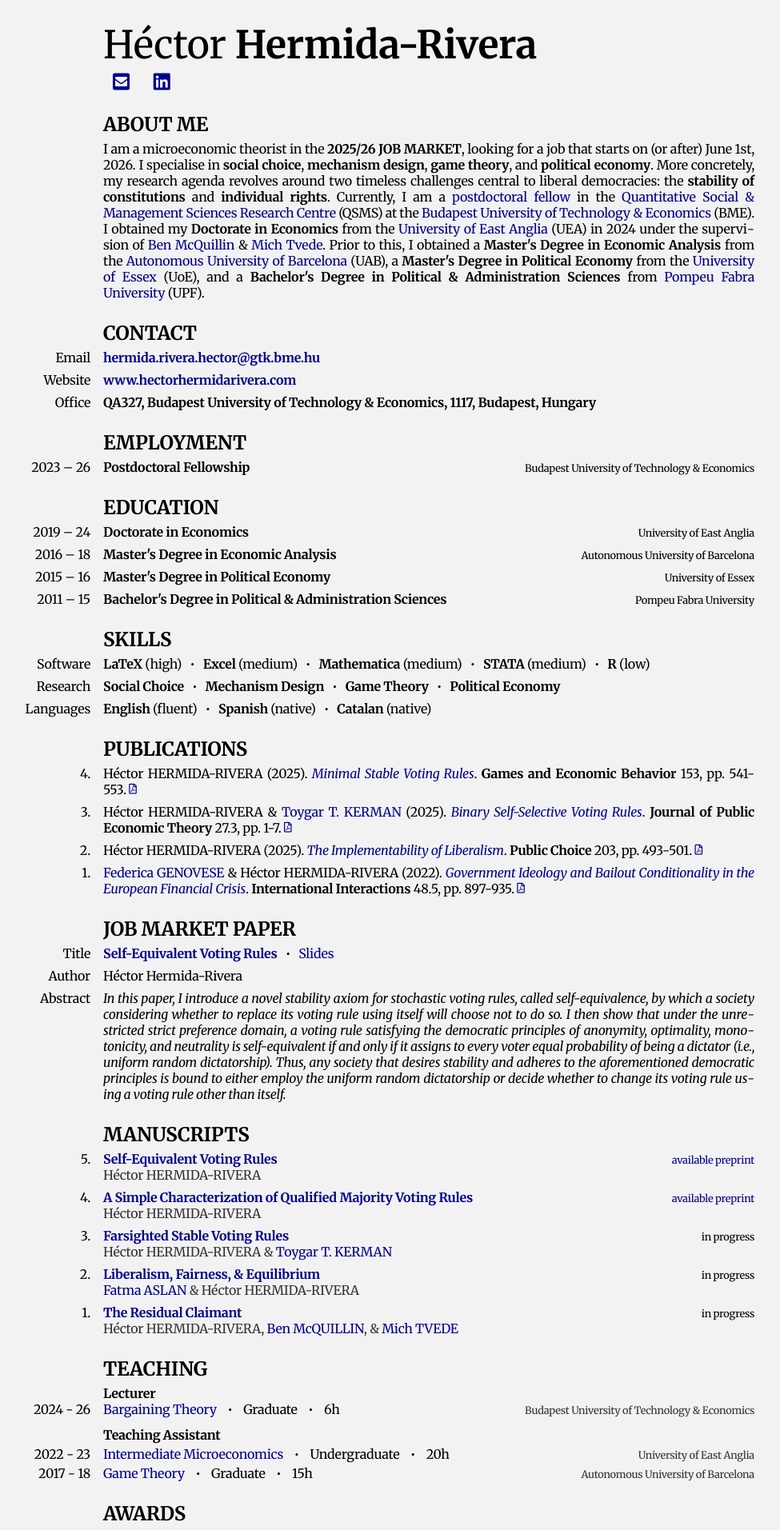
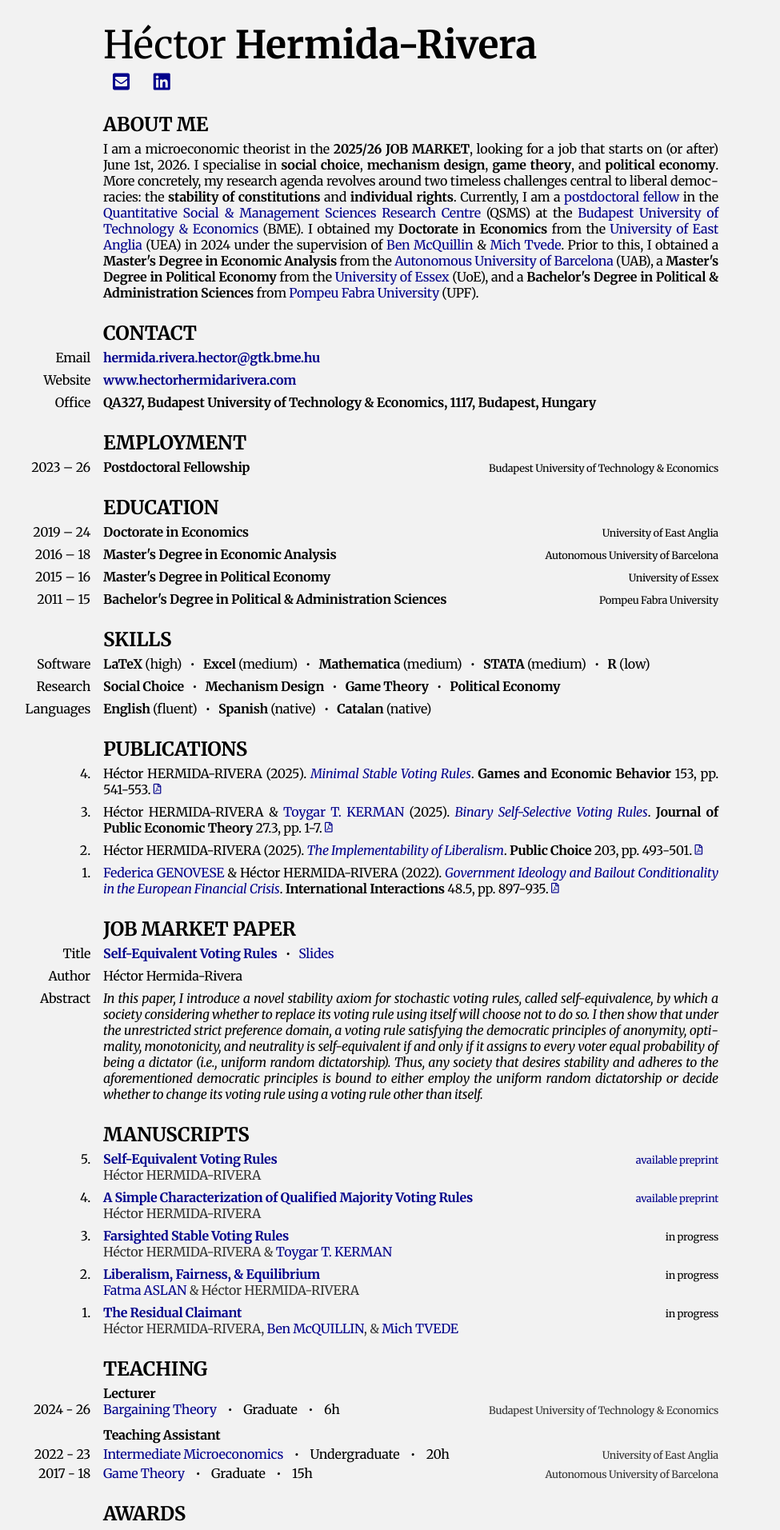
Before and after one commit to HectorHermidaRivera/hectorhermidarivera.github.io, a Jekyll site: the page built from index.md, in a window 1280 px wide. Shown: the top 1913 px of the page at 80% size, without its empty margins (187-1162 px from the left). Built offline with Jekyll 4.4.1, drawn with Linux system fonts in a browser that asks for light colours; a style sheet for code colours, icons or effects is not loaded.

Commit message:
Update style.css

```diff
--- a/assets/css/style.css
+++ b/assets/css/style.css
@@ -341,7 +341,7 @@ body {
     margin-right: auto !important;
     margin-bottom: 30px !important;
     padding-left: 10px;
-    padding-right: 10px;
+    padding-right: 55px;
     max-width: 1000px !important;
     width: 1000px !important;
     box-sizing: border-box;
```
